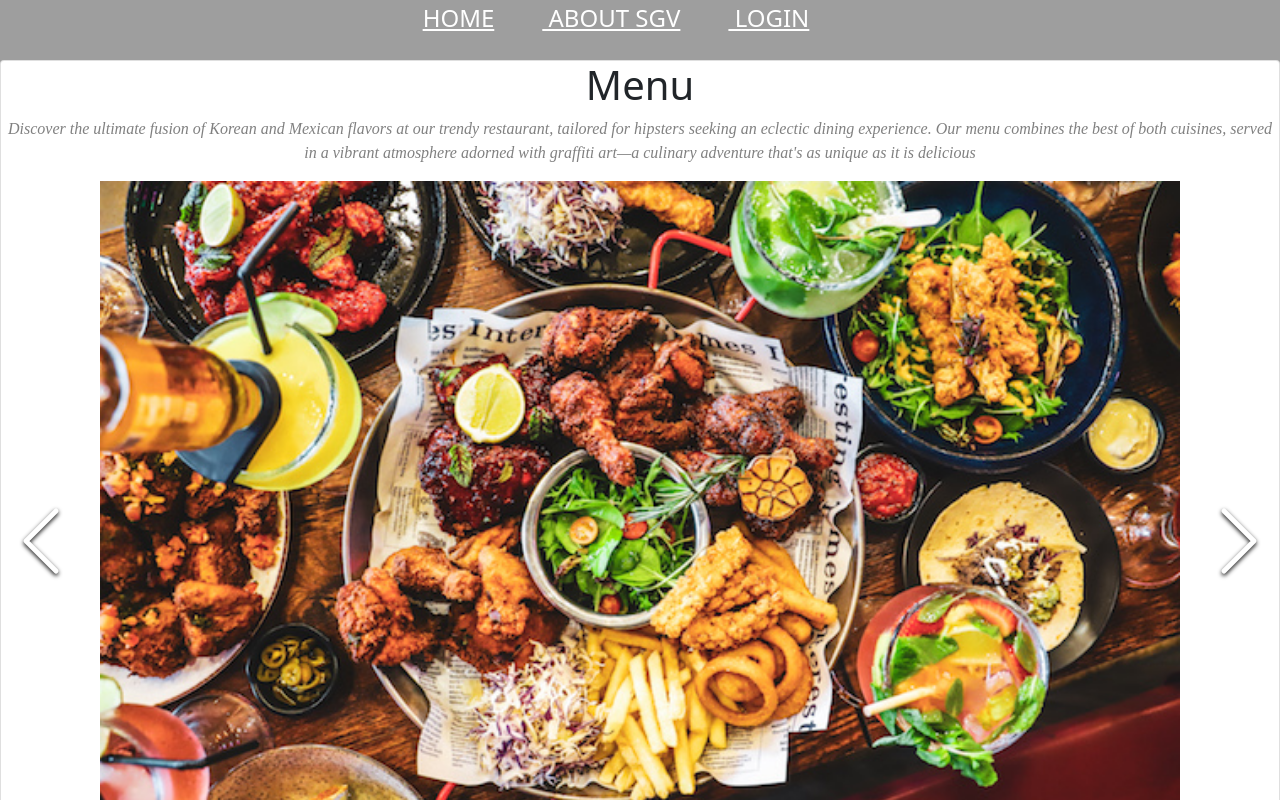
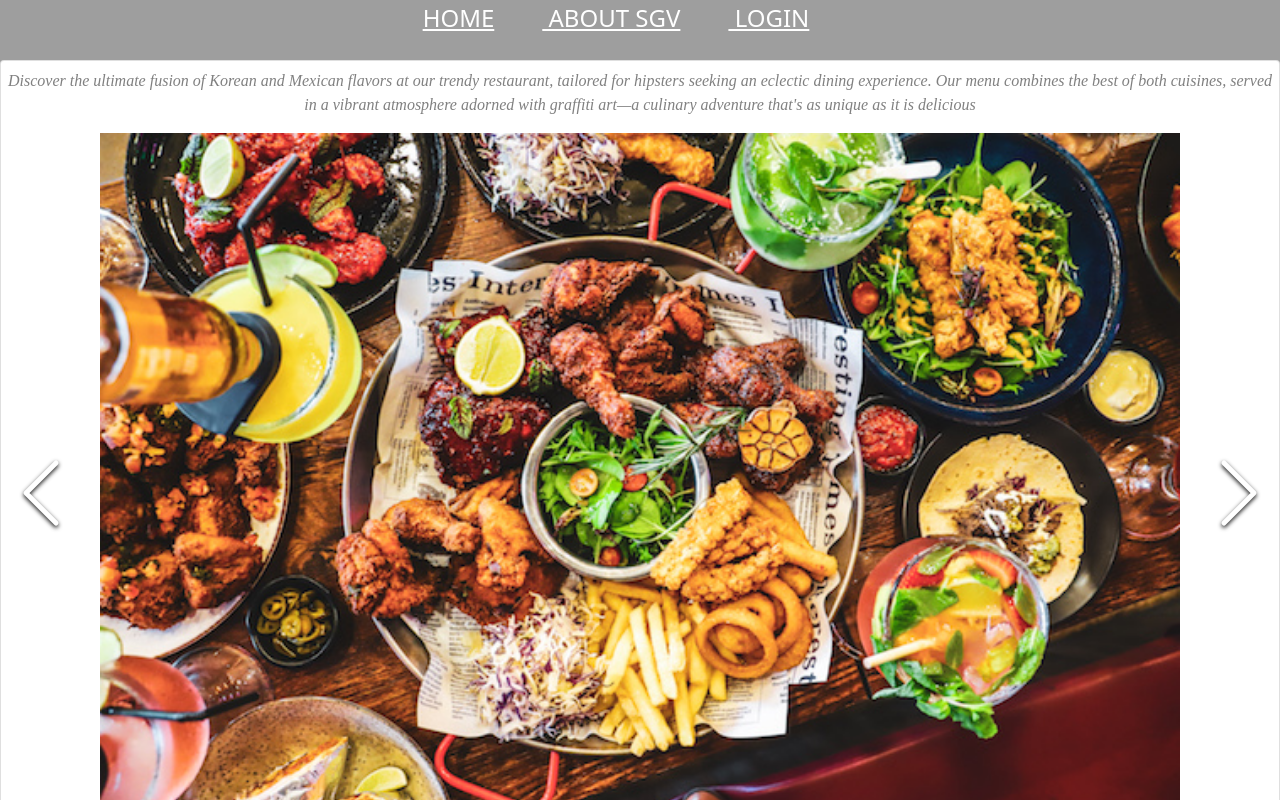
Before and after one commit to andrewhuynh561/Reservation-restaurant, a React (Vite) app in the folder web_app/: page /restaurants/1/restaurant in a window 1280 px wide. Shown: the top 800 px of the page. Built offline with nearby package versions, Linux system fonts and the light colour scheme; no server answers; grey boxes are pictures that could not be loaded.

Commit message:
Update title name

```diff
--- a/web_app/src/routes/Restaurant.jsx
+++ b/web_app/src/routes/Restaurant.jsx
@@ -168,7 +168,7 @@ function Restaurant() {
   return (
     <>
       <div className="card">
-      <h1 className="text-center">{restaurant.name} Menu</h1>
+      <h1 className="text-center">{restaurant.name}</h1>
       <div className="row">
         <div className="col text-center">
           <p style={{ fontStyle: "italic", color: "grey",fontFamily:"cursive" }}>
```
